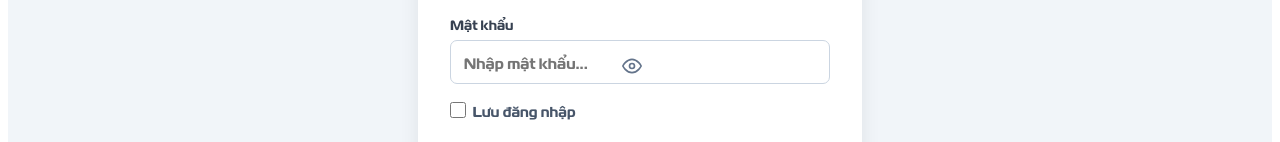
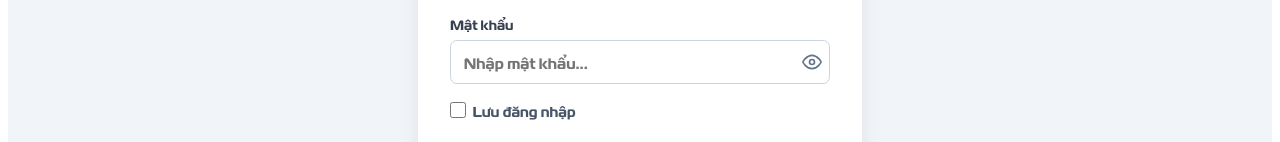
Before and after one commit to quoctichle/Eventthang5, a Nuxt app: page /admin/login in a window 1280 px wide. Shown: the part 393-535 px from the top of the page. Built offline with nearby package versions, Linux system fonts and the light colour scheme.

Commit message:
Fix password eye icon button styling conflicts

```diff
--- a/pages/admin/login.vue
+++ b/pages/admin/login.vue
@@ -165,9 +165,10 @@ h1 {
 .eye-btn {
   position: absolute;
   right: 0.5rem;
-  background: none;
+  background: transparent !important;
+  width: auto !important;
   border: none;
-  padding: 0;
+  padding: 0 !important;
   color: #64748b;
   cursor: pointer;
   display: flex;
@@ -206,7 +207,7 @@ h1 {
   border-radius: 6px;
 }
 
-button {
+button[type="submit"] {
   width: 100%;
   background: #2563eb;
   color: white;
@@ -220,11 +221,11 @@ button {
   transition: background 0.2s;
 }
 
-button:hover {
+button[type="submit"]:hover {
   background: #1d4ed8;
 }
 
-button:disabled {
+button[type="submit"]:disabled {
   opacity: 0.6;
   cursor: not-allowed;
 }
```
